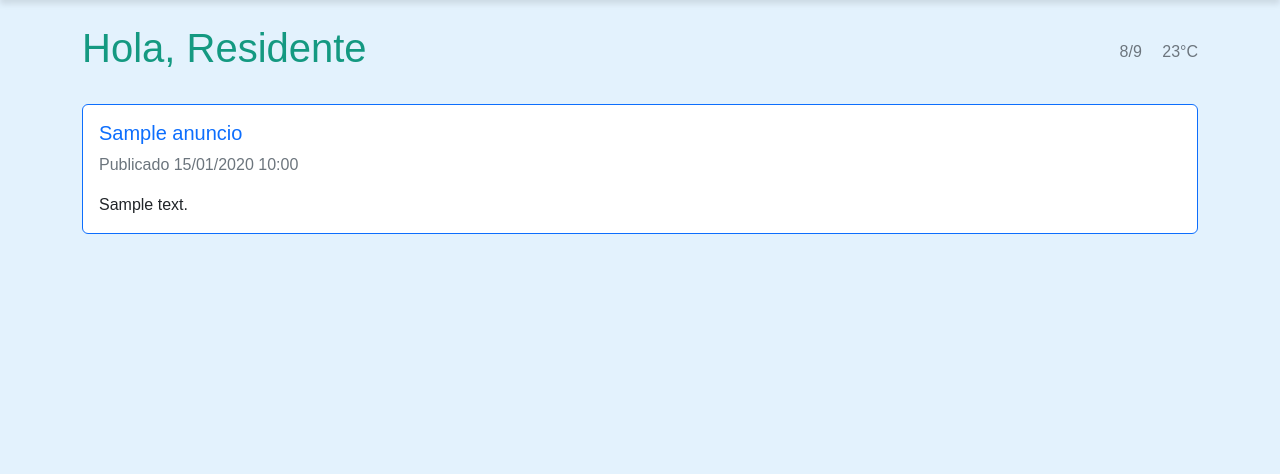
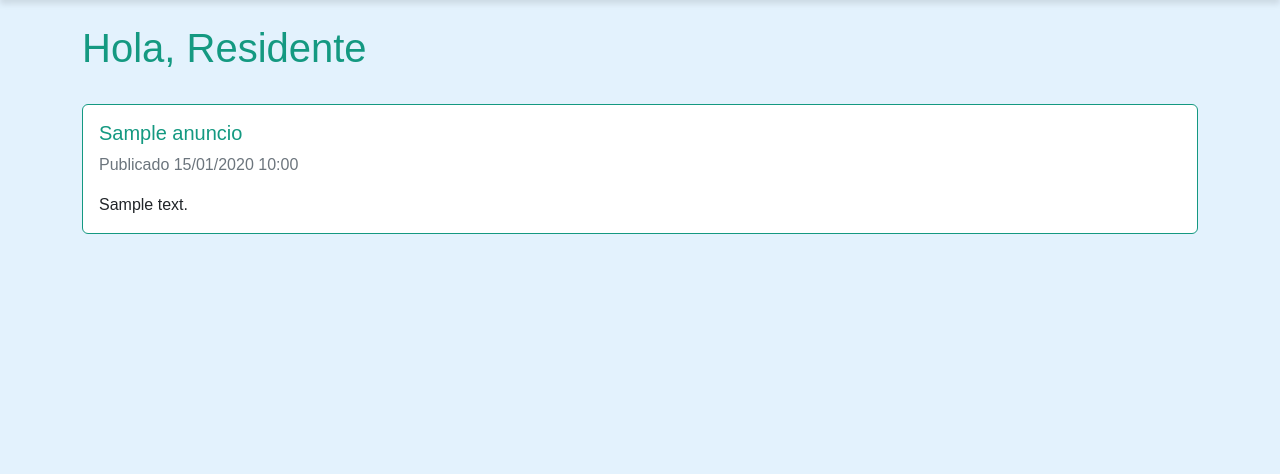
Before and after one commit to Camus0023/P1, a Django app: template usuarios/templates/usuarios/residente_dashboard.html in a window 1280 px wide. Shown: the part 102-576 px from the top of the page. Run offline with Django 5.2, Linux system fonts and the light colour scheme; the template is opened without the code that fills it: most values are stand-ins (such as "Sample title", 1, 10 or a date in 2020); data that the repository does not hold is empty.

Commit message:
Entrega 2

```diff
--- a/UnitEasy/settings.py
+++ b/UnitEasy/settings.py
@@ -138,3 +138,5 @@ AUTHENTICATION_BACKENDS = [
     'usuarios.backends.EmailBackend',  # Agrega tu backend personalizado
     'django.contrib.auth.backends.ModelBackend',  # Backend por defecto
 ]
+
+LOGOUT_REDIRECT_URL = 'login'  # Redirige al login después de cerrar sesión
--- a/usuarios/templates/base.html
+++ b/usuarios/templates/base.html
@@ -121,7 +121,7 @@
                 <ul class="dropdown-menu dropdown-menu-end" aria-labelledby="dropdownMenuButton">
                     <li><a class="dropdown-item" href="#">Mi Cuenta</a></li>
                     <li><a class="dropdown-item" href="#">Configuración</a></li>
-                    <li><a class="dropdown-item" href="usuarios/login.html">Cerrar Sesión</a></li>
+                    <li><a class="dropdown-item" href="{% url 'login' %}">Cerrar Sesión</a></li>
                 </ul>
             </div>
         </div>
--- a/usuarios/templates/usuarios/residente_dashboard.html
+++ b/usuarios/templates/usuarios/residente_dashboard.html
@@ -98,22 +98,30 @@
         background-color: #149981; /* Color de fondo al pasar el cursor o al hacer foco */
         color: #ffffff; /* Color del texto al pasar el cursor o al hacer foco */
     }
+
+
+    .card-title {
+    color: #149981; /* Verde personalizado */
+    }
+
+    .card {
+        border-color: #149981; /* Verde personalizado */
+    }
+
 </style>
 
     <!-- Encabezado con saludo y clima -->
     <div class="d-flex justify-content-between align-items-center mb-4">
         <h1>Hola, Residente</h1>
         <div class="text-secondary">
-            <span class="me-3">8/9</span>
-            <span>23°C</span>
         </div>
     </div>
 
     <!-- Muro de Anuncios -->
     {% for anuncio in anuncios %}
-    <div class="card mb-4 border-primary">
+    <div class="card mb-4 " style="border-color: #149981;">
         <div class="card-body">
-            <h5 class="card-title text-primary">{{ anuncio.titulo }}</h5>
+            <h5 class="card-title" style="color: #149981;">{{ anuncio.titulo }}</h5>
             <p class="card-text text-secondary">Publicado {{ anuncio.fecha_publicacion|date:"d/m/Y H:i" }}</p>
             <p class="card-text">{{ anuncio.contenido }}</p>
         </div>
--- a/usuarios/urls.py
+++ b/usuarios/urls.py
@@ -1,5 +1,6 @@
 from django.urls import path
 from . import views
+from django.contrib.auth import views as auth_views
 
 urlpatterns = [
     path('usuarios/', views.lista_usuarios, name='lista_usuarios'),
@@ -15,4 +16,6 @@ urlpatterns = [
 
     path('crear_anuncio/', views.crear_anuncio, name='crear_anuncio'),
     path('anuncios/', views.lista_anuncios, name='lista_anuncios'),
+
+     path('logout/', auth_views.LogoutView.as_view(), name='logout'),
 ]
```
